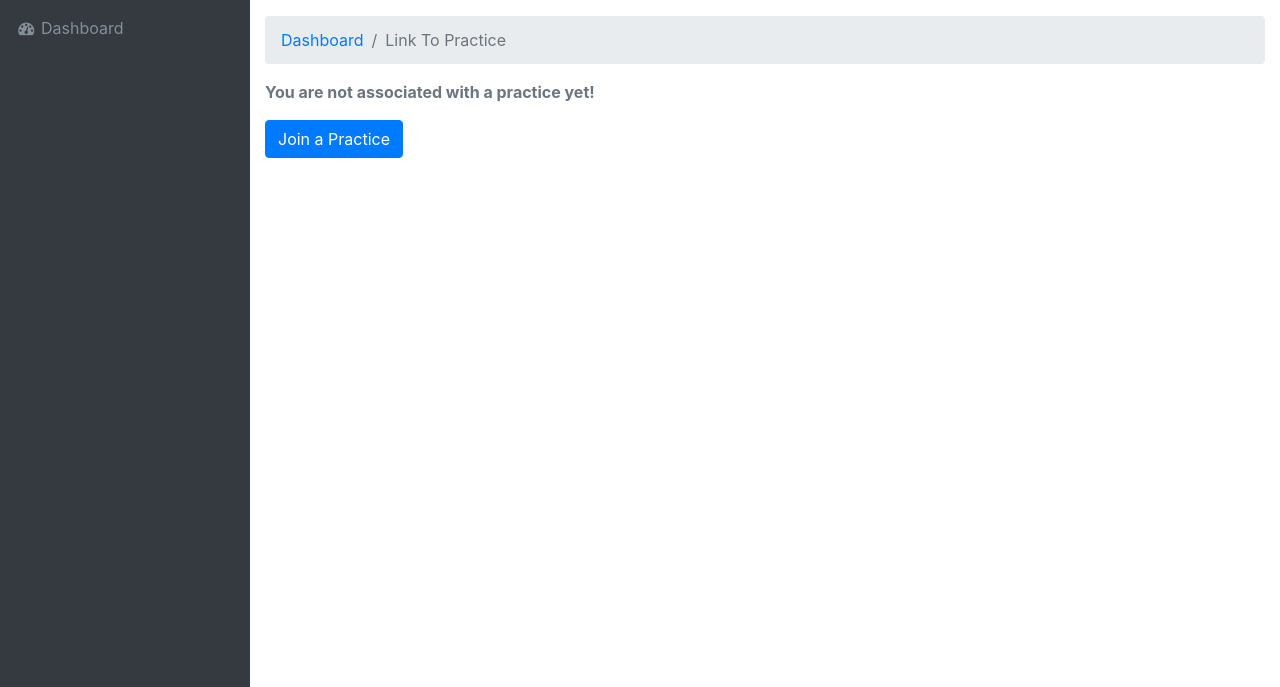
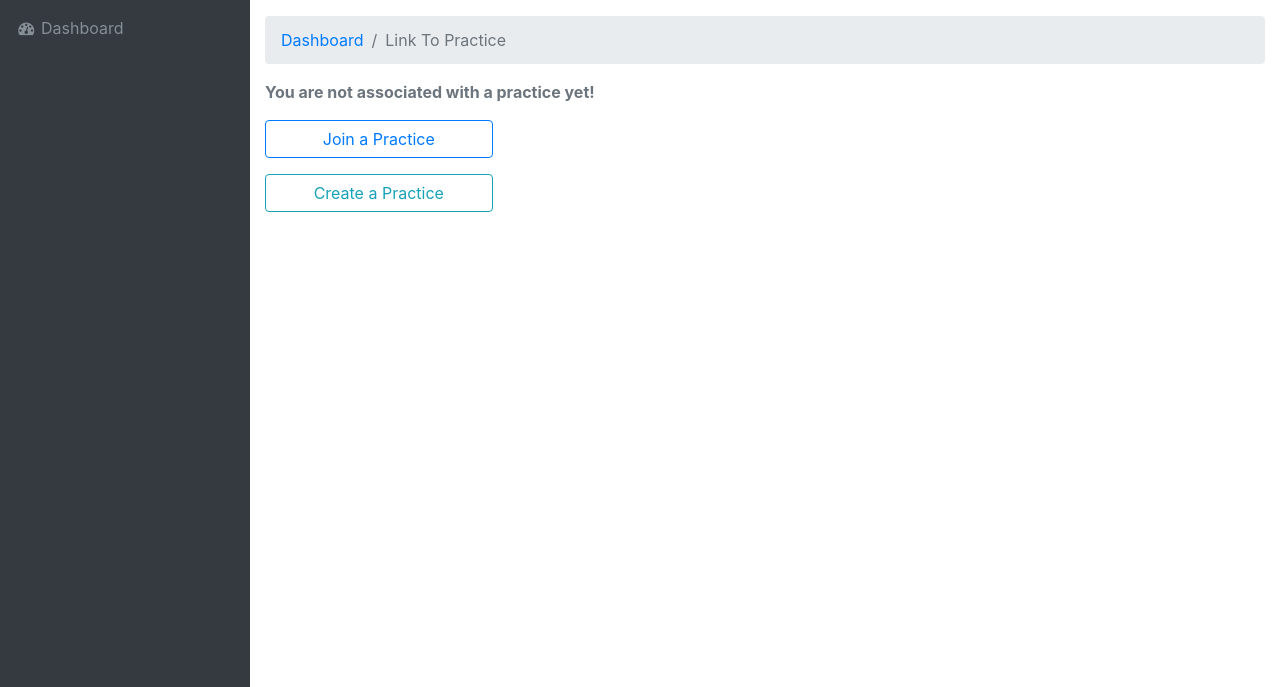
Before and after one commit to tadesanya/qumed, a Django app: page /account/link_practice/ in a window 1280 px wide. Shown: the part 56-743 px from the top of the page. Run offline with Django 3.2, Linux system fonts and the light colour scheme; the visitor is signed in with stand-in values (Sample User, id 1); some libraries are stand-ins or nearby versions.

Commit message:
user create practice

```diff
--- a/qumed/account/templates/account/link-practice.html
+++ b/qumed/account/templates/account/link-practice.html
@@ -14,8 +14,9 @@
   </div>
 
   <div class="row mb-3">
-    <div class="col-md-2">
-      <button type="button" class="btn btn-primary" data-toggle="modal" data-target="#joinPracticeModal">Join a Practice</button>
+    <div class="col-md-3">
+      <button type="button" class="btn btn-outline-primary btn-block" data-toggle="modal" data-target="#joinPracticeModal">Join a Practice</button>
+    </div>
 
     <!-- Join Practice Modal -->
     <div class="modal fade" id="joinPracticeModal" tabindex="-1" role="dialog" aria-labelledby="joinPracticeModalTitle" aria-hidden="true">
@@ -34,7 +35,6 @@
                 <label for="practiceID">Practice ID:</label>
                 <input type="text" class="form-control" id="practiceID" name="practiceID" placeholder="Enter practice ID">
               </div>
-
           </div>
           <div class="modal-footer">
             <button type="button" class="btn btn-secondary" data-dismiss="modal">Dismiss</button>
@@ -45,9 +45,32 @@
       </div>
     </div>
   </div>
+
+  <div class="row mb-3">
+    <div class="col-md-3"><button type="button" class="btn btn-outline-info btn-block" data-toggle="modal" data-target="#createPracticeModal">Create a Practice</button></div>
   </div>
 
-  <div class="row">
-    <div class="col-md-2"></div>
+  <!-- Create Practice Modal -->
+  <div class="modal fade" id="createPracticeModal" tabindex="-1" role="dialog" aria-labelledby="createPracticeTitle" aria-hidden="true">
+    <div class="modal-dialog modal-dialog-centered" role="document">
+      <div class="modal-content">
+        <div class="modal-header">
+          <h5 class="modal-title" id="createPracticeTitle">Create A Practice</h5>
+          <button type="button" class="close" data-dismiss="modal" aria-label="Close">
+            <span aria-hidden="true">&times;</span>
+          </button>
+        </div>
+        <form action="{% url 'referral:create_practice' %}" method="post">
+        {% csrf_token %}
+        <div class="modal-body">
+          {{ practice_form.as_p }}
+        </div>
+        <div class="modal-footer">
+          <button type="button" class="btn btn-secondary" data-dismiss="modal">Dismiss</button>
+          <button type="submit" class="btn btn-primary">Create</button>
+        </div>
+        </form>
+      </div>
+    </div>
   </div>
 {% endblock content %}
--- a/qumed/account/views.py
+++ b/qumed/account/views.py
@@ -15,6 +15,7 @@ from django.contrib.auth.mixins import LoginRequiredMixin
 from .forms import CustomUserCreationForm, LinkPracticeForm
 from .tokens import account_activation_token
 from referral.models import Practice
+from referral.forms import PracticeForm
 
 
 class SignUpView(generic.CreateView):
@@ -79,7 +80,8 @@ class LinkPracticeView(LoginRequiredMixin, View):
     template_name = 'account/link-practice.html'
 
     def get(self, request):
-        return render(request, self.template_name)
+        practice_form = PracticeForm()
+        return render(request, self.template_name, {'practice_form': practice_form})
 
     def post(self, request):
         form = LinkPracticeForm(request.POST)
--- a/qumed/qumed/urls.py
+++ b/qumed/qumed/urls.py
@@ -21,6 +21,7 @@ from django.views.generic import TemplateView
 urlpatterns = [
     path('', TemplateView.as_view(template_name='home.html'), name='home'),
     path('admin/', admin.site.urls),
+    path('account/', include('django.contrib.auth.urls')),
     path('account/', include('account.urls', namespace='account')),
-    path('account/', include('django.contrib.auth.urls')),
+    path('referral/', include('referral.urls', namespace='referral'))
 ]
--- a/qumed/referral/forms.py
+++ b/qumed/referral/forms.py
@@ -5,6 +5,6 @@ from .models import Practice, Patient, Referral
 
 PracticeForm = modelform_factory(Practice, fields=('name', 'address', 'email', 'telephone'))
 PatientForm = modelform_factory(Patient, fields=('mrn', 'name', 'address', 'email', 'telephone'))
-Referral = modelform_factory(Referral, fields=('patient', 'status', 'notes', 'date_referred', 'referred_by',
-                                               'referred_to', 'reason_for_referral', 'first_attempt', 'second_attempt',
-                                               'third_attempt', 'appointment_date'))
+ReferralForm = modelform_factory(Referral, fields=('patient', 'status', 'notes', 'referred_by',
+                                                   'referred_to', 'reason_for_referral', 'first_attempt',
+                                                   'second_attempt', 'third_attempt', 'appointment_date'))
--- a/qumed/referral/models.py
+++ b/qumed/referral/models.py
@@ -1,6 +1,7 @@
 import uuid
 
 from django.db import models
+from django.contrib.auth import get_user_model
 from phonenumber_field.modelfields import PhoneNumberField
 
 from qumed.constants import char_length_16, char_length_32, char_length_128, APPOINTMENT_STATUS
@@ -12,6 +13,7 @@ class Practice(models.Model):
     address = models.CharField(max_length=char_length_128)
     email = models.EmailField()
     telephone = PhoneNumberField()
+    created_by = models.ForeignKey(get_user_model(), on_delete=models.CASCADE, related_name='creator')
 
 
 class Patient(models.Model):
--- /dev/null
+++ b/qumed/referral/urls.py
@@ -0,0 +1,10 @@
+from django.urls import path
+from . import views
+
+
+app_name = 'referral'
+
+
+urlpatterns = [
+    path('create_practice', views.CreatePracticeView.as_view(), name='create_practice')
+]
```
Also changed, not shown: qumed/referral/views.py (+25 -2 lines), qumed/referral/migrations/0002_practice_created_by.py (added). Lines whose indentation alone changed are shown as unchanged.
